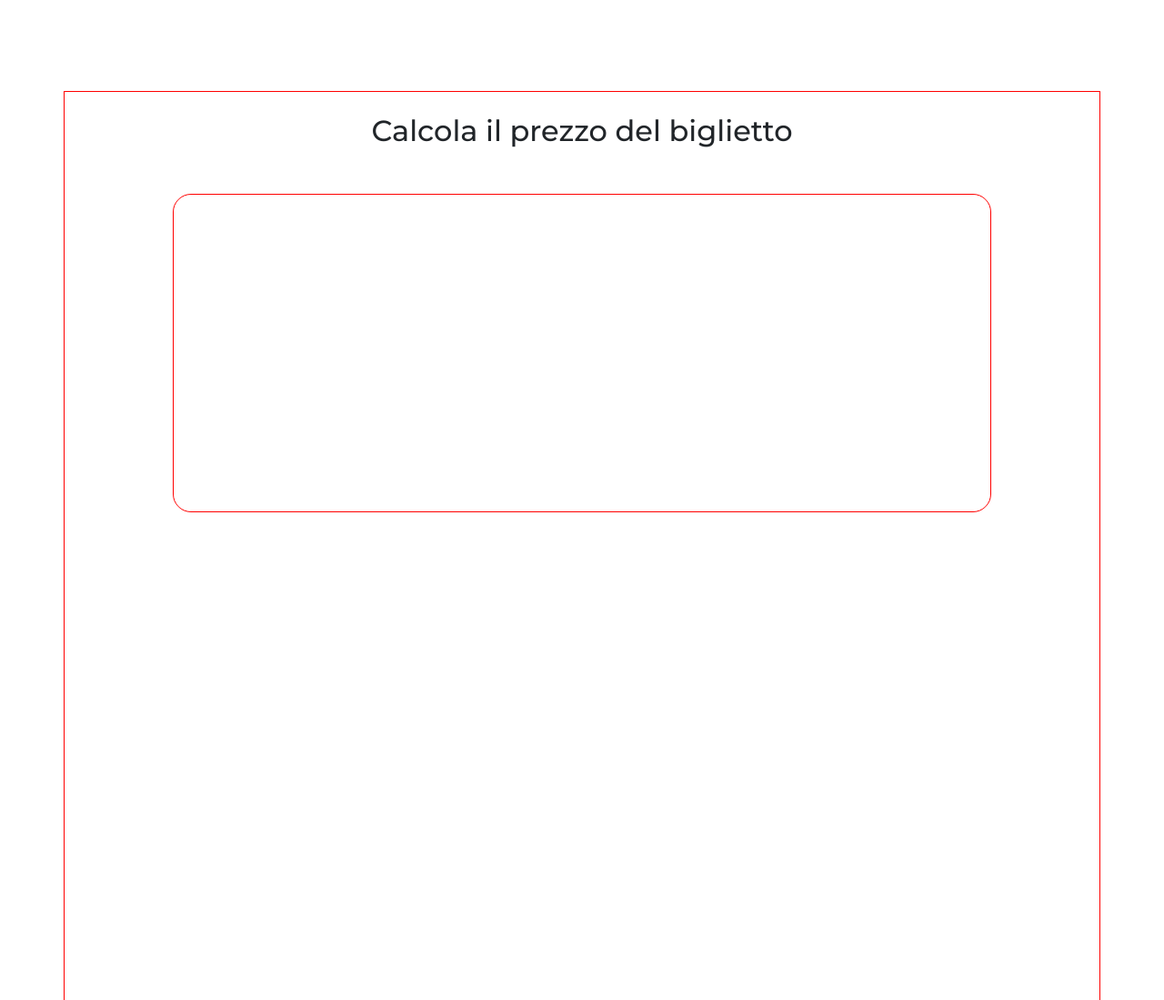
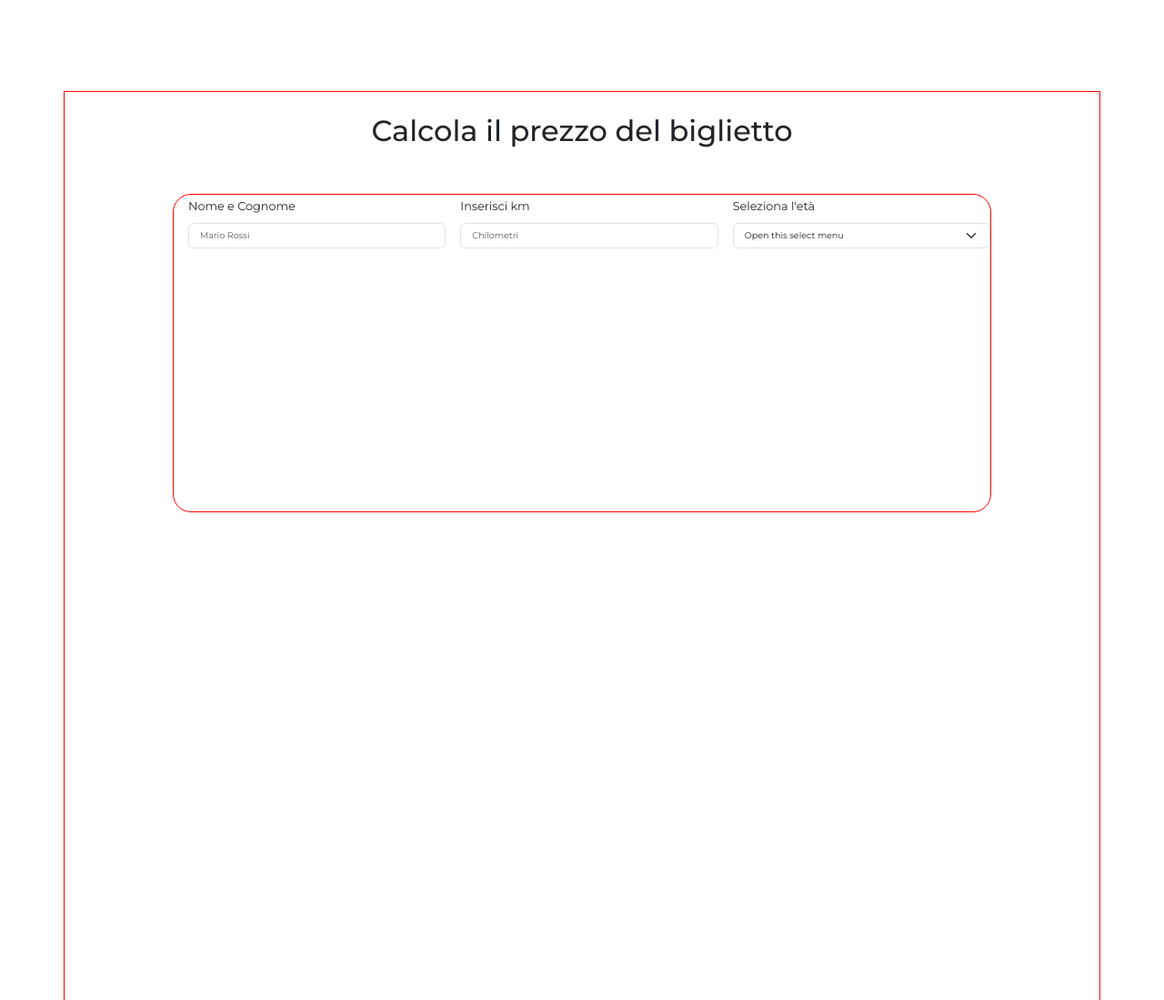
Before and after one commit to ElisaMavilia/js-biglietto-treno-form, a plain HTML site: page index.html in a window 1280 px wide. Shown: the whole page at 91% size. Drawn offline with nearby package versions, Linux system fonts and the light colour scheme.

Commit message:
Add form

```diff
--- a/css/style.css
+++ b/css/style.css
@@ -20,4 +20,18 @@ body{
     border-radius: 20px;
     margin:auto;
     margin-top: 50px;
+
+
 }
+
+.single-form{
+   width: calc(100% / 3);
+}
+
+.form-label{
+    font-size: 0.8em;
+}
+
+.form-control,.form-select{
+    font-size: 0.6em;
+}
--- a/index.html
+++ b/index.html
@@ -15,8 +15,30 @@
         <div id="text-title debug">
             <h2 class="text-center m-auto mt-4">Calcola il prezzo del biglietto</h2>
         </div>
+        <div class="fill-out debug">
+            <div class="fill-out-area d-flex">
+                <div class="single-form ms-3">
+                    <label for="text" class="form-label">Nome e Cognome</label>
+                    <input type="text" class="form-control" id="name-surname" placeholder="Mario Rossi">
+                  </div>
 
-        <div class="fill-out debug">
+                  <div class="single-form ms-3">
+                    <label for="text" class="form-label">Inserisci km</label>
+                    <input type="text" class="form-control" id="kilometers" placeholder="Chilometri">
+                  </div>
+
+                  <div class="single-form ms-3" >
+                    <label for="text" class="form-label">Seleziona l'età</label>
+                    <select class="form-select" aria-label="Default select example">
+                      <option selected>Open this select menu</option>
+                      <option value="1">One</option>
+                      <option value="2">Two</option>
+                      <option value="3">Three</option>
+                    </select>
+                  </div>
+
+            </div>
+
 
         </div>
     </div>
```
